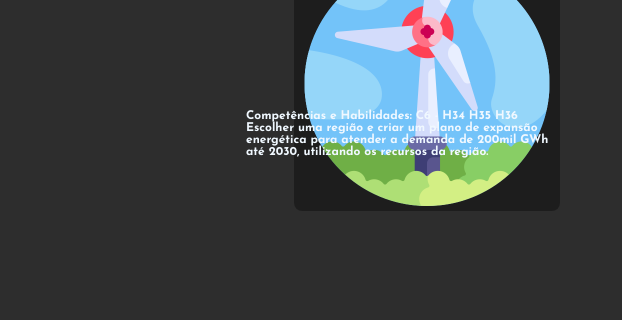
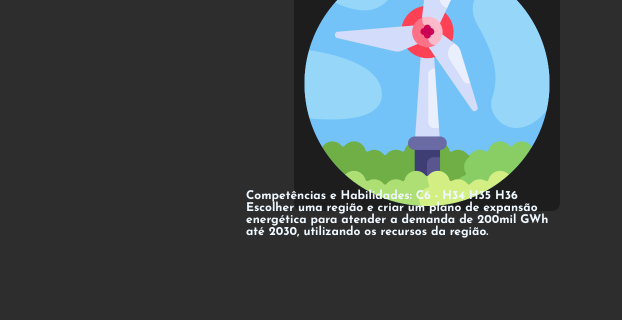
Before and after one commit to fabioc15/portfolio3trimestre, a plain HTML site: page meteriasensino/natu3tri.html in a window 1280 px wide. Shown: the part 328-648 px from the top of the page, 658-1280 px from the left. Drawn offline with Linux system fonts and the light colour scheme; a web font is replaced by a local one.

Commit message:
Update natu3tri.html

```diff
--- a/meteriasensino/natu3tri.html
+++ b/meteriasensino/natu3tri.html
@@ -20,7 +20,7 @@
       <h5 class="textoquetemquecolocarembaixo9" style="top: 37vh; left: 3vh;"><strong>Competências e Habilidades: C5 H27 H28</strong> O objetivo da atividade era responder e escrever como as mudanças e desequilibrios ambientais </h5>
       <h3 class="posi55" style="left: 112vh;">Expansão da Produção de Energia</h3>
       <a href="https://www.canva.com/design/DAGVtQdc1Cs/sRv6UgAD26hf_UrVwLiuOQ/edit?utm_content=DAGVtQdc1Cs&utm_campaign=designshare&utm_medium=link2&utm_source=sharebutton"><img  class="impos5"src="/natufotos/energia.png"></a>
-      <h5 class="textoquetemquecolocarembaixo10" style="top: 30vh"><strong>Competências e Habilidades: C6 - H34 H35 H36</strong> Escolher uma região e criar um plano de expansão energética para atender a demanda de 200mil GWh até 2030, utilizando os recursos da região.</h5>
+      <h5 class="textoquetemquecolocarembaixo10" style="top: 40vh"><strong>Competências e Habilidades: C6 - H34 H35 H36</strong> Escolher uma região e criar um plano de expansão energética para atender a demanda de 200mil GWh até 2030, utilizando os recursos da região.</h5>
       <h3 class="posi66" style="left: 116vh;">Enriquecimento Do Urânio</h3>
       <a href="https://www.canva.com/design/DAGPJarR9hA/Ucy5vSEgK7Q2jO09xGrOtg/edit?utm_content=DAGPJarR9hA&utm_campaign=designshare&utm_medium=link2&utm_source=sharebutton"><img  class="impos6"src="/natufotos/Uranio.png"></a>
       <h5 class="textoquetemquecolocarembaixo11"><strong>Competências e Habilidades: C5 H24 H25 H26 H27 & H28</strong> O objetivo da atividade era falar um pouco sobre o enriquecimento do uranio, como ocorre, as utilizações dele, casos no Brasil e alguma curiosidade.</h5>
```
